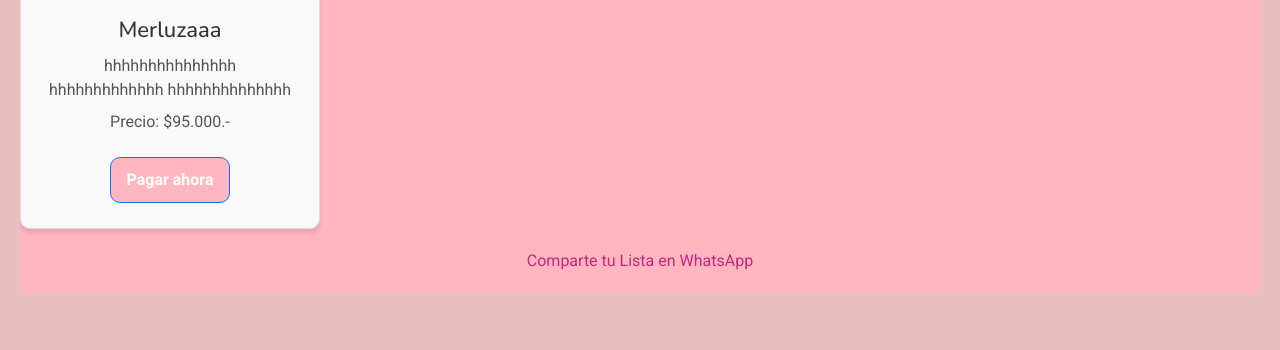
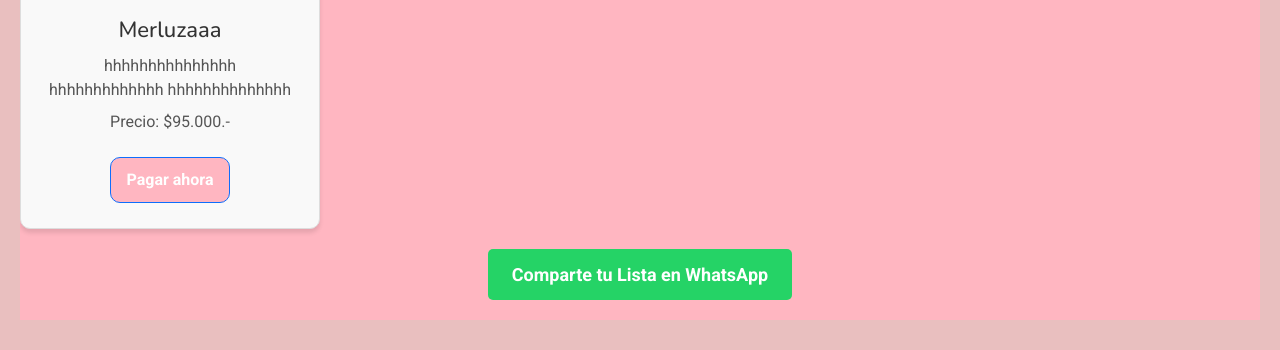
Before and after one commit to Dantepl2030/pagina3, a plain HTML site: page index.html in a window 1280 px wide. Shown: the part 1899-2249 px from the top of the page. Drawn offline with nearby package versions, Linux system fonts and the light colour scheme.

Commit message:
Update main.css

```diff
--- a/assets/css/main.css
+++ b/assets/css/main.css
@@ -159,7 +159,30 @@ h1, h2, img, p {
   color: #555;
   margin: 8px 0;
 }
-
+.btn-share-whatsapp {
+  display: inline-block;
+
+  padding: 12px 24px; /* Ajusta el tamaño del botón */
+  background-color: #25d366; /* Color de fondo de WhatsApp */
+  color: white; /* Color del texto */
+  font-size: 18px; /* Tamaño de la fuente */
+  text-decoration: none; /* Elimina el subrayado del enlace */
+  border-radius: 5px; /* Bordes redondeados */
+  text-align: center; /* Centra el texto */
+  font-weight: bold; /* Hace el texto en negrita */
+  transition: background-color 0.3s ease, transform 0.2s ease; /* Transiciones suaves */
+}
+
+/* Efecto al pasar el mouse */
+.btn-share-whatsapp:hover {
+  background-color: #128c7e; /* Color de fondo de WhatsApp cuando se pasa el mouse */
+  transform: scale(1.05); /* Le da un pequeño zoom al botón */
+}
+
+/* Efecto al hacer clic */
+.btn-share-whatsapp:active {
+  transform: scale(1); /* Elimina el zoom al hacer clic */
+}
 /* Estilo para el botón */
 .product-info a {
   display: inline-block;
```
